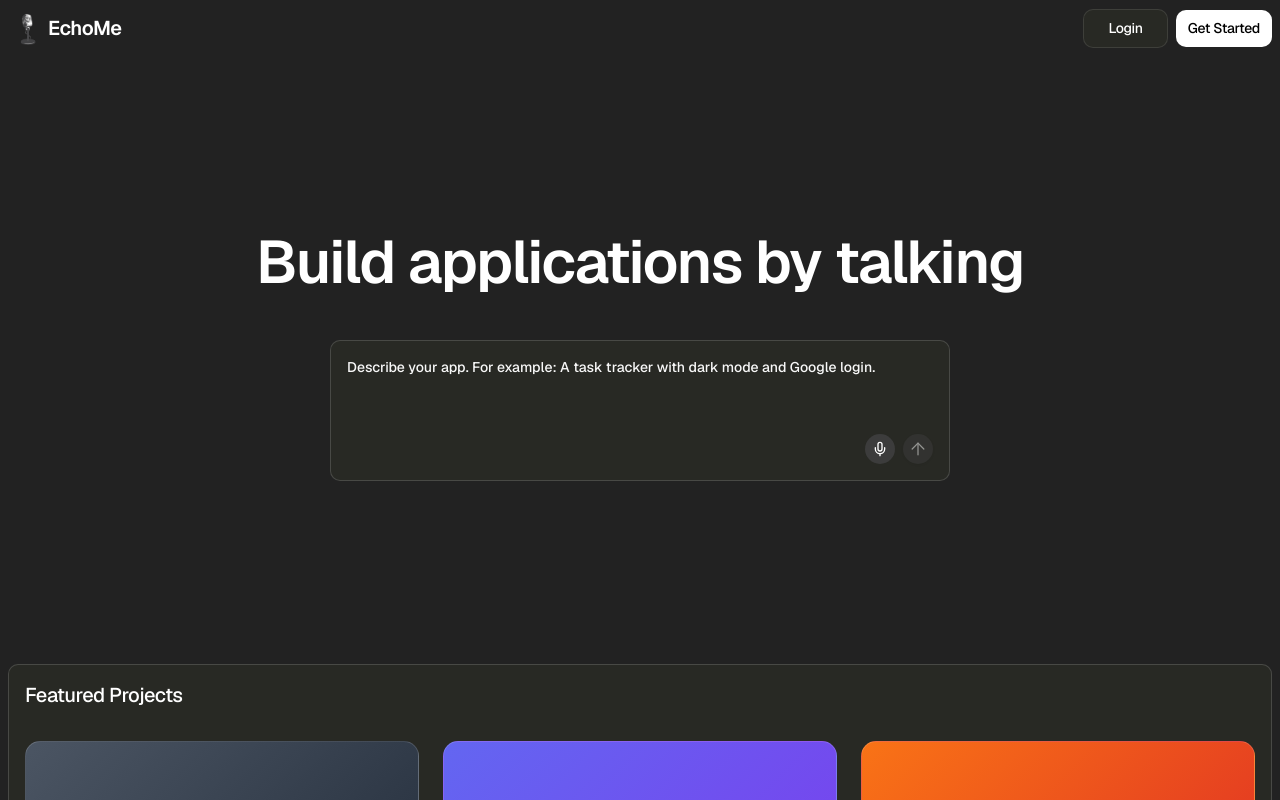
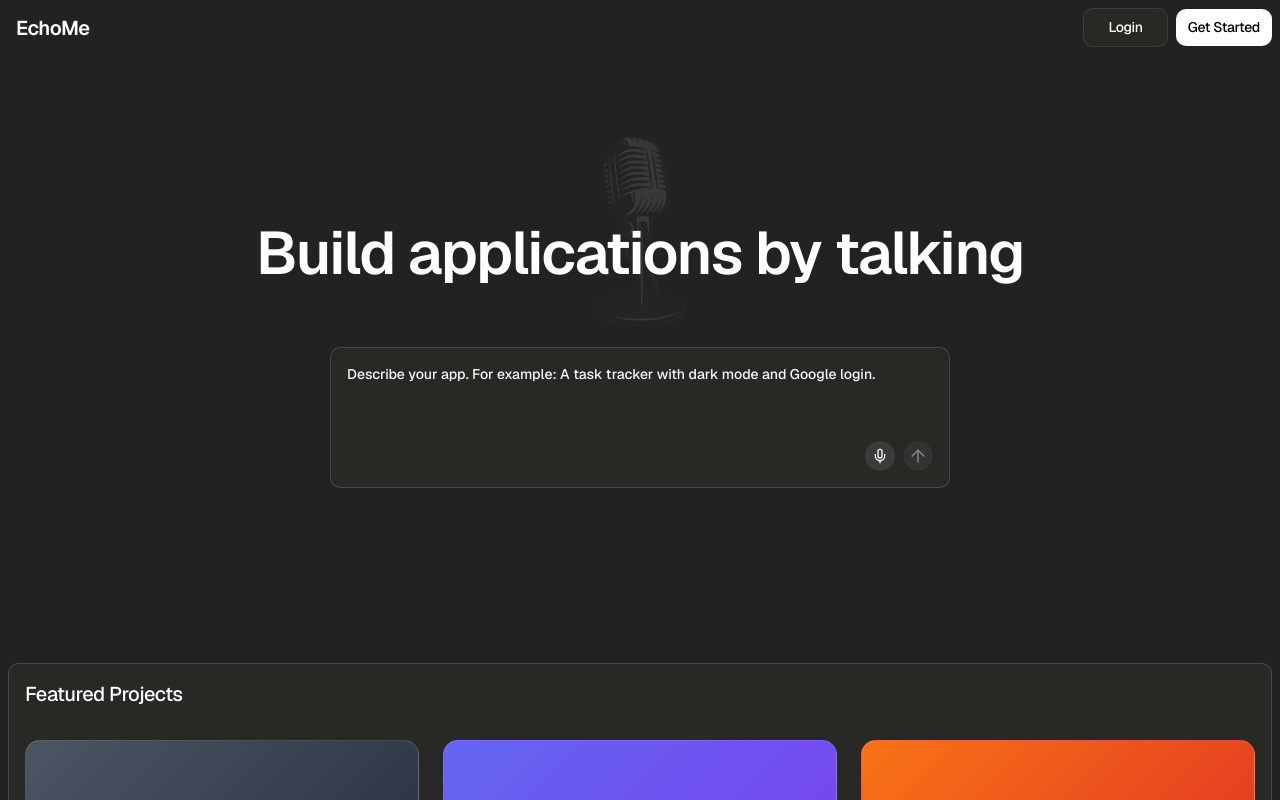
Before and after one commit to obro79/stormhacks, a Next.js app: page / in a window 1280 px wide. Shown: the top 800 px of the page. Built offline with nearby package versions, Linux system fonts and the light colour scheme.

Commit message:
Hero changes
(Homepage)
- Changed homepage

```diff
--- a/src/app/page.tsx
+++ b/src/app/page.tsx
@@ -174,17 +174,7 @@ export default function Home() {
       {/* Header */}
       <header className="p-2 flex items-center justify-between">
         <div className="flex items-center justify-center">
-          <div className="w-10 h-10">
-            <Link href="/">
-              <Image
-                src="/microphone.webp"
-                alt="EchoMe Logo"
-                height={50}
-                width={50}
-              />
-            </Link>
-          </div>
-          <h1 className="text-xl font-semibold tracking-tight">EchoMe</h1>
+          <h1 className="ml-2 text-xl font-semibold tracking-tight">EchoMe</h1>
         </div>
 
         <div className="flex items-center gap-2">
@@ -203,11 +193,27 @@ export default function Home() {
           </Link>
         </div>
       </header>
+      {/* Hero Section */}
+      <main className="relative flex flex-col items-center justify-center h-[75vh] max-w-4xl mx-auto px-8 text-center">
+        {/* make this container RELATIVE so the absolute mic will center inside it */}
+        <div className="relative text-center space-y-6">
+          {/* centered absolute element behind the heading */}
+          <div
+            className="absolute left-1/2 -translate-x-1/2 -translate-y-1/2 transform w-[250px] h-[250px] pointer-events-none opacity-10 "
+            aria-hidden="true"
+          >
+            <Link href="/">
+              <Image
+                src="/microphone.webp"
+                alt="EchoMe Logo"
+                height={250}
+                width={250}
+                className="block"
+              />
+            </Link>
+          </div>
 
-      {/* Hero Section */}
-      <main className="flex flex-col items-center justify-center h-[75vh] max-w-4xl mx-auto px-8 text-center">
-        <div className="text-center space-y-6">
-          <h2 className="text-6xl font-semibold tracking-tight text-center leading-none">
+          <h2 className="pb-10 relative z-10 text-6xl font-semibold tracking-tight leading-none">
             Build applications by talking
           </h2>
 
@@ -218,7 +224,7 @@ export default function Home() {
           </div> */}
 
           {/* Input Area */}
-          <div className="pt-6 flex justify-center">
+          <div className="flex justify-center">
             <div
               className="relative p-4 rounded"
               style={{
```
